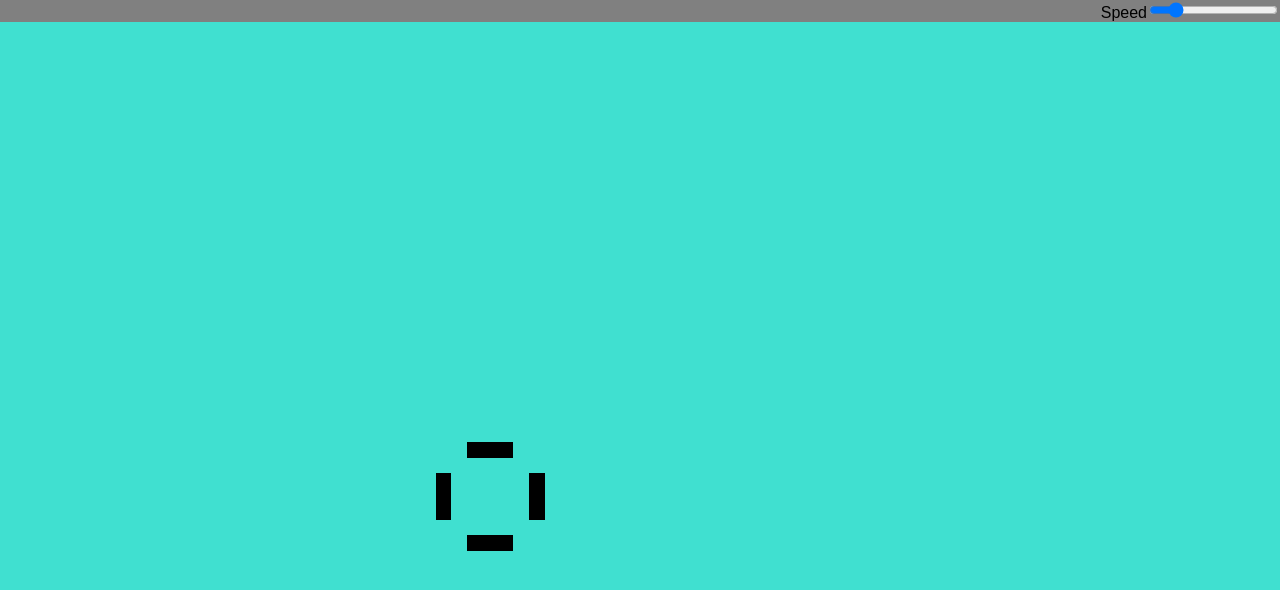
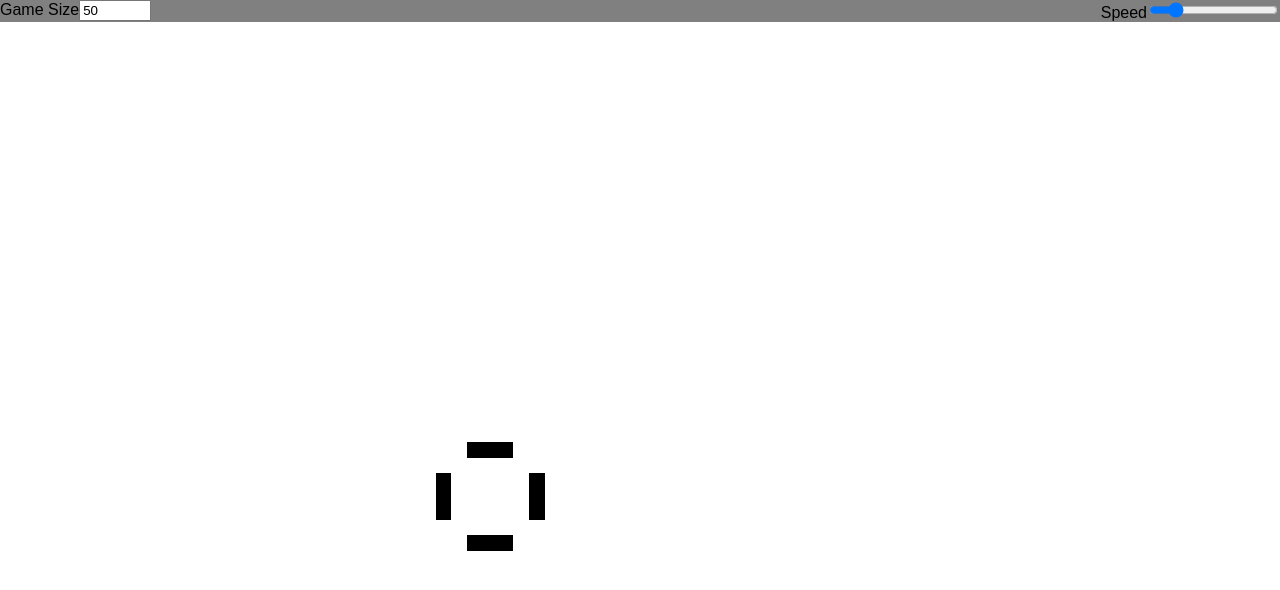
Before and after one commit to agrigoroi/react-game-of-life, a React (Create React App) app: page / in a window 1280 px wide. Shown: the top 590 px of the page. Built offline with nearby package versions, Linux system fonts and the light colour scheme; the HTML template or start-up script is replaced by a standard one.

Commit message:
Add option to configure the size of the game

```diff
--- a/src/App.css
+++ b/src/App.css
@@ -17,7 +17,6 @@ body,
   display: table;
   height: 100%;
   width: 100%;
-  background: yellow;
   /* just to make sure nothing bleeds */
 }
 
@@ -30,7 +29,5 @@ body,
   display: table-row;
   /* height is dynamic, and will expand... */
   height: 100%;
-  /* ...as content is added (won't scroll) */
-  background: turquoise;
   position: relative;
 }
--- a/src/App.tsx
+++ b/src/App.tsx
@@ -7,11 +7,12 @@ import GameComponent from './Game';
 
 interface AppState {
   tickDuration: number;
+  gameSize: number;
 }
 
 class App extends React.Component<{}, AppState> {
   componentWillMount() {
-    this.setState({ tickDuration: 500 });
+    this.setState({ tickDuration: 500, gameSize: 50 });
   }
 
   render() {
@@ -19,6 +20,18 @@ class App extends React.Component<{}, AppState> {
     return (
       <div className="App">
         <div className="header">
+          <div style={{ float: 'left' }}>
+            <label>Game Size</label>
+            <input
+              type="number"
+              value={app.state.gameSize}
+              min={0}
+              max={1000}
+              onChange={function (event) {
+                app.setState({ gameSize: +event.target.value });
+              }}
+            />
+          </div>
           <div style={{ float: 'right' }}>
             <label>Speed</label>
             <input
@@ -27,15 +40,14 @@ class App extends React.Component<{}, AppState> {
               min={200}
               max={2000}
               onChange={function (event) {
-                const value = +event.target.value;
-                app.setState({ tickDuration: value });
+                app.setState({ tickDuration: +event.target.value });
               }}
               step={50}
             />
           </div>
         </div>
         <GameComponent
-          gameSize={50}
+          gameSize={app.state.gameSize}
           tickDuration={app.state.tickDuration}
           initialState={
             new State({
--- a/src/Game.tsx
+++ b/src/Game.tsx
@@ -6,6 +6,7 @@ import BlackSquare from './BlackSquare';
 interface GameState {
     state: State;
     intervalId: number;
+    cellSize: number;
 }
 
 interface GameProps {
@@ -18,12 +19,14 @@ interface GameProps {
 
 export default class GameComponent extends React.Component<GameProps, GameState> {
     divElement: HTMLDivElement | null;
-    cellSize: number;
 
     componentWillReceiveProps(nextProps: GameProps) {
         if (this.props.tickDuration !== nextProps.tickDuration) {
             this.clearInterval();
             this.initInterval(nextProps.tickDuration);
+        }
+        if (this.props.gameSize !== nextProps.gameSize) {
+            this.computeCellSize(nextProps.gameSize);
         }
     }
 
@@ -43,27 +46,29 @@ export default class GameComponent extends React.Component<GameProps, GameState>
 
         this.initInterval(props.tickDuration);
 
-        const state = new State({
-            cells: this.props.initialState.cells.map(function (cell: Cell) {
-                return new Cell({
-                    x: cell.x + Math.floor(props.gameSize / 2),
-                    y: cell.y + Math.floor(props.gameSize / 2)
-                });
-            }).toSet()
+        // TODO: should interval be stored as state or property of class
+        this.setState({ state: this.props.initialState });
+    }
+
+    centerCell(cell: Cell, gameSize: number) {
+        return new Cell({
+            x: cell.x + Math.floor(gameSize / 2),
+            y: cell.y + Math.floor(gameSize / 2)
         });
-
-        // TODO: should interval be stored as state or property of class
-        this.setState({ state });
     }
 
     componentDidMount() {
         // trigger a rerender as we have the height now
-        this.setState({ ...this.state, state: this.state.state });
+        this.setState({ state: this.state.state });
+        this.computeCellSize(this.props.gameSize);
+    }
+
+    computeCellSize(gameSize: number) {
         if (this.divElement != null) {
             if (this.divElement.clientHeight > this.divElement.clientWidth) {
-                this.cellSize = this.divElement.clientWidth / this.props.gameSize;
+                this.setState({ cellSize: this.divElement.clientWidth / gameSize });
             } else {
-                this.cellSize = this.divElement.clientHeight / this.props.gameSize;
+                this.setState({ cellSize: this.divElement.clientHeight / gameSize });
             }
         }
     }
@@ -90,9 +95,12 @@ export default class GameComponent extends React.Component<GameProps, GameState>
                 />
             );
         } else {
-            const cellSize = this.cellSize;
+            const cellSize = this.state.cellSize;
+            const component = this;
             const squares = this.state.state.cells
-                .filter(function (cell: Cell) {
+                .map(function (cell: Cell) {
+                    return component.centerCell(cell, component.props.gameSize);
+                }).filter(function (cell: Cell) {
                     return cell.x >= 0 && cell.y >= 0;
                 }).map(function (cell: Cell) {
                     return (
```
